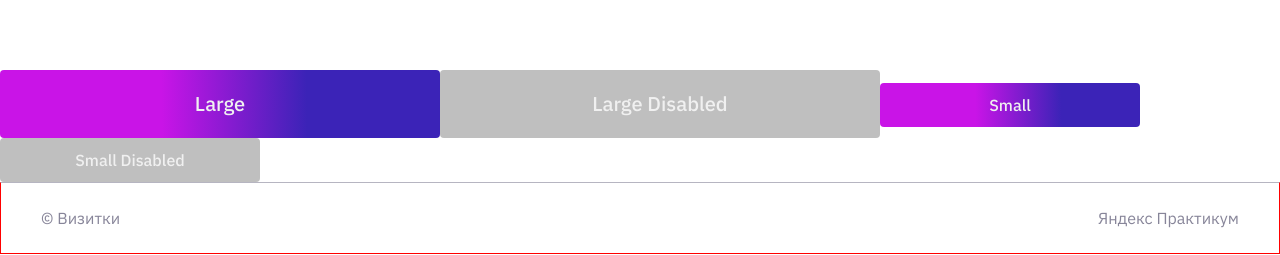
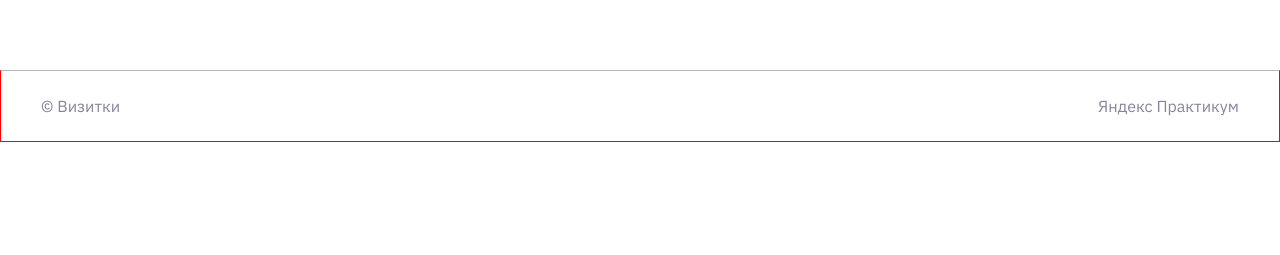
Before and after one commit to happy-land/visitki, a React (Create React App) app: page / in a window 1280 px wide. Shown: the part 248-503 px from the top of the page. Built offline with nearby package versions, Linux system fonts and the light colour scheme; no server answers.

Commit message:
test buttons removed

```diff
--- a/src/components/layout/layout.tsx
+++ b/src/components/layout/layout.tsx
@@ -15,10 +15,10 @@ export const Layout: FC = () => {
       </div>
            <main>
         <Outlet />
-        <Button type='primary' children='Large' size='large'/>
+        {/* <Button type='primary' children='Large' size='large'/>
         <Button type='primary' children='Large Disabled' size='large' disabled/>
         <Button type='primary' children='Small' size='small'/>
-        <Button type='primary' children='Small Disabled' size='small' disabled/>
+        <Button type='primary' children='Small Disabled' size='small' disabled/> */}
       </main>
       <div>
         <Footer />
```
